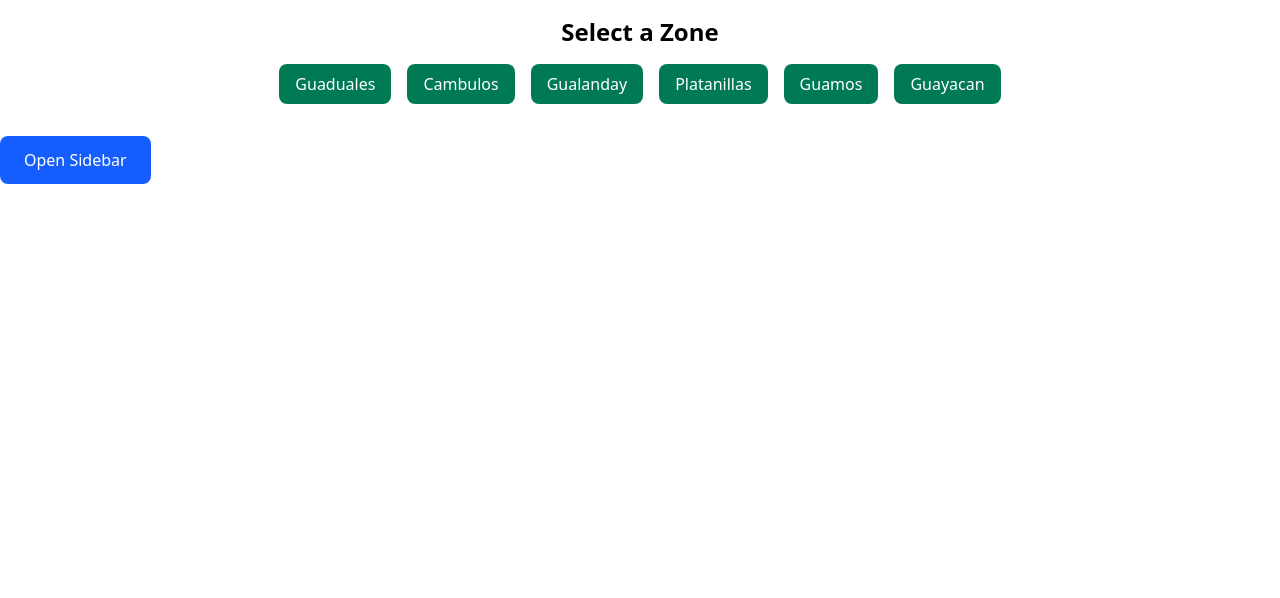
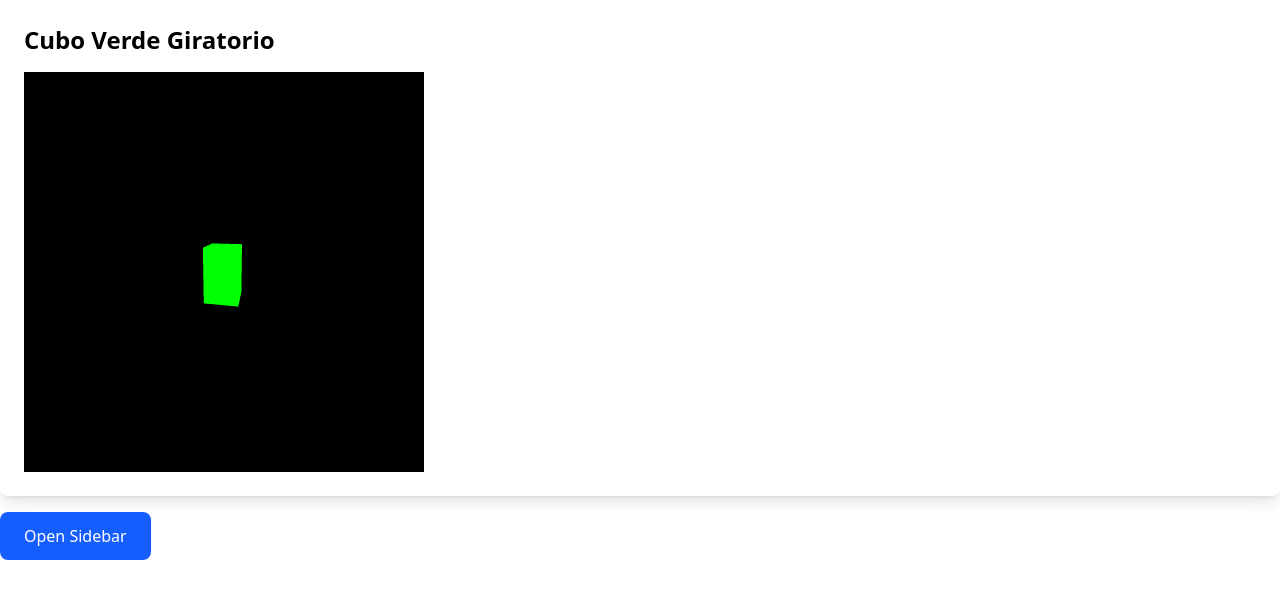
Before and after one commit to Josedzzz/sgsu-home, a React (Vite) app: page / in a window 1280 px wide. Shown: the top 598 px of the page. Built offline with nearby package versions, Linux system fonts and the light colour scheme.

Commit message:
feat: just create a cube

```diff
--- a/src/components/Main.tsx
+++ b/src/components/Main.tsx
@@ -1,24 +1,52 @@
-import { universityData } from "../data/universityData";
+import { useEffect } from "react";
+import * as THREE from "three";
 
-interface MainProps {
-  handleZoneSelection: (zoneId: string) => void;
-}
+export default function Main() {
+  useEffect(() => {
+    const scene = new THREE.Scene();
+    const camera = new THREE.PerspectiveCamera(
+      75,
+      window.innerWidth / window.innerHeight,
+      0.1,
+      1000,
+    );
+    const renderer = new THREE.WebGLRenderer({ antialias: true });
 
-export default function Main({ handleZoneSelection }: MainProps) {
+    // Establecer el tamaño del renderizador
+    renderer.setSize(400, 400);
+    document
+      .getElementById("threejs-container")
+      ?.appendChild(renderer.domElement);
+
+    const geometry = new THREE.BoxGeometry();
+    const material = new THREE.MeshBasicMaterial({ color: 0x00ff00 });
+    const cube = new THREE.Mesh(geometry, material);
+    scene.add(cube);
+
+    camera.position.z = 5;
+
+    const animate = () => {
+      requestAnimationFrame(animate);
+      cube.rotation.x += 0.01;
+      cube.rotation.y += 0.01;
+      renderer.render(scene, camera);
+    };
+
+    animate();
+
+    return () => {
+      renderer.dispose();
+      const container = document.getElementById("threejs-container");
+      if (container) {
+        container.removeChild(renderer.domElement);
+      }
+    };
+  }, []);
+
   return (
-    <div className="flex flex-col items-center justify-center gap-4 p-4">
-      <h1 className="text-2xl font-bold">Select a Zone</h1>
-      <div className="flex gap-4 flex-wrap">
-        {universityData.map((zone) => (
-          <button
-            key={zone.id}
-            onClick={() => handleZoneSelection(zone.id)}
-            className="px-4 py-2 bg-emerald-700 text-white rounded-lg hover:bg-emerald-800 transition"
-          >
-            {zone.name}
-          </button>
-        ))}
-      </div>
+    <div className="bg-white shadow-lg rounded-lg p-6">
+      <h2 className="text-2xl font-bold mb-4">Cubo Verde Giratorio</h2>
+      <div id="threejs-container" style={{ width: "400px", height: "400px" }} />
     </div>
   );
 }
```
